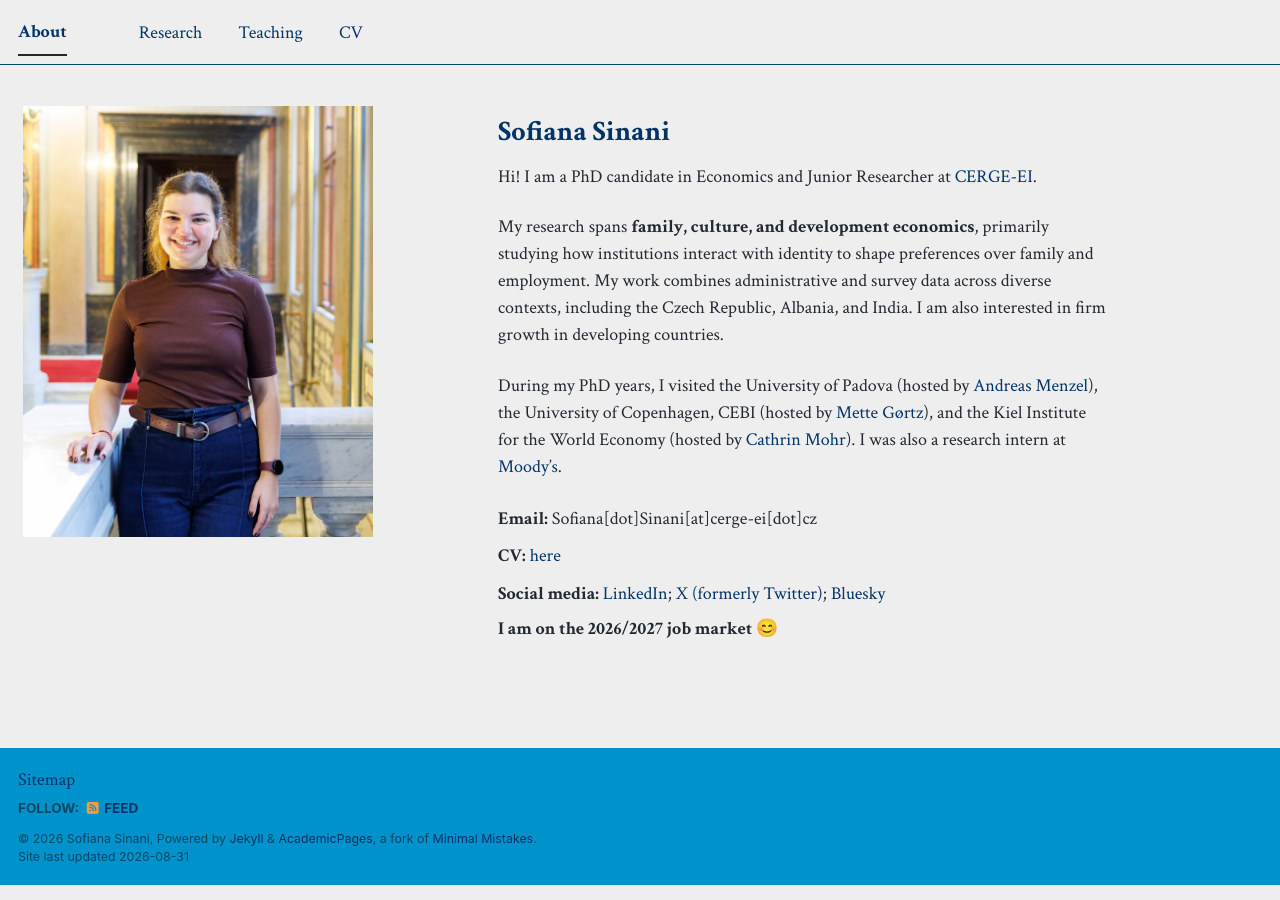
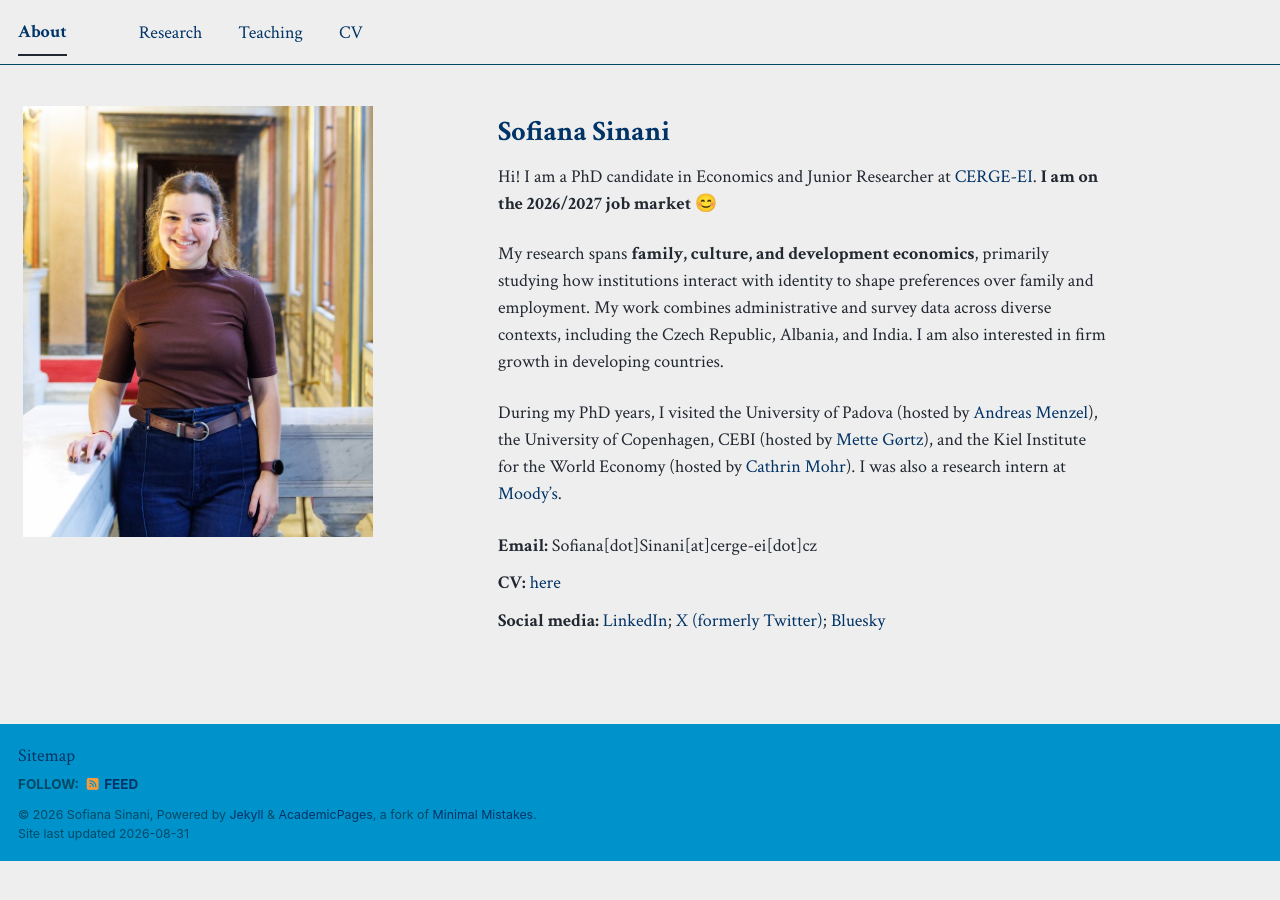
Before and after one commit to sofianasinani/sofianasinani.github.io, a Jekyll site: the page built from _pages/about.md, in a window 1280 px wide. Built offline with Jekyll 4.4.1, drawn with Linux system fonts in a browser that asks for light colours; a script bundle is joined from its source files by our own code; library files that are not in the unit come from our copies; part of the change alters nothing that is shown.

Commit message:
Update about.md

```diff
--- a/_pages/about.md
+++ b/_pages/about.md
@@ -8,7 +8,7 @@ redirect_from:
 ---
 <h1 style="color: #003366;">Sofiana Sinani</h1>
 
-Hi! I am a PhD candidate in Economics and Junior Researcher at [CERGE-EI](https://www.cerge-ei.cz/).
+Hi! I am a PhD candidate in Economics and Junior Researcher at [CERGE-EI](https://www.cerge-ei.cz/). **I am on the 2026/2027 job market  😊**
 
 My research spans **family, culture, and development economics**, primarily studying how institutions interact with identity to shape preferences over family and employment. My work combines administrative and survey data across diverse contexts, including the Czech Republic, Albania, and India. I am also interested in firm growth in developing countries.
 
@@ -19,5 +19,3 @@ During my PhD years, I visited the University of Padova (hosted by [Andreas Menz
 <p style="margin: 0 0 5px 0;"><strong>CV:</strong> <a href="/files/Sofiana_Sinani_CV.pdf">here</a></p>
 <p style="margin: 0 0 5px 0;"><strong>Social media:</strong> <a href="https://www.linkedin.com/in/sofiana-sinani/">LinkedIn</a>; <a href="https://x.com/SofianaSinani">X (formerly Twitter)</a>; <a href="https://bsky.app/profile/sofianasinani.bsky.social">Bluesky</a></p>
 </div>
-
-<span style="font-weight: bold;">I am on the 2026/2027 job market  😊</span>
```
